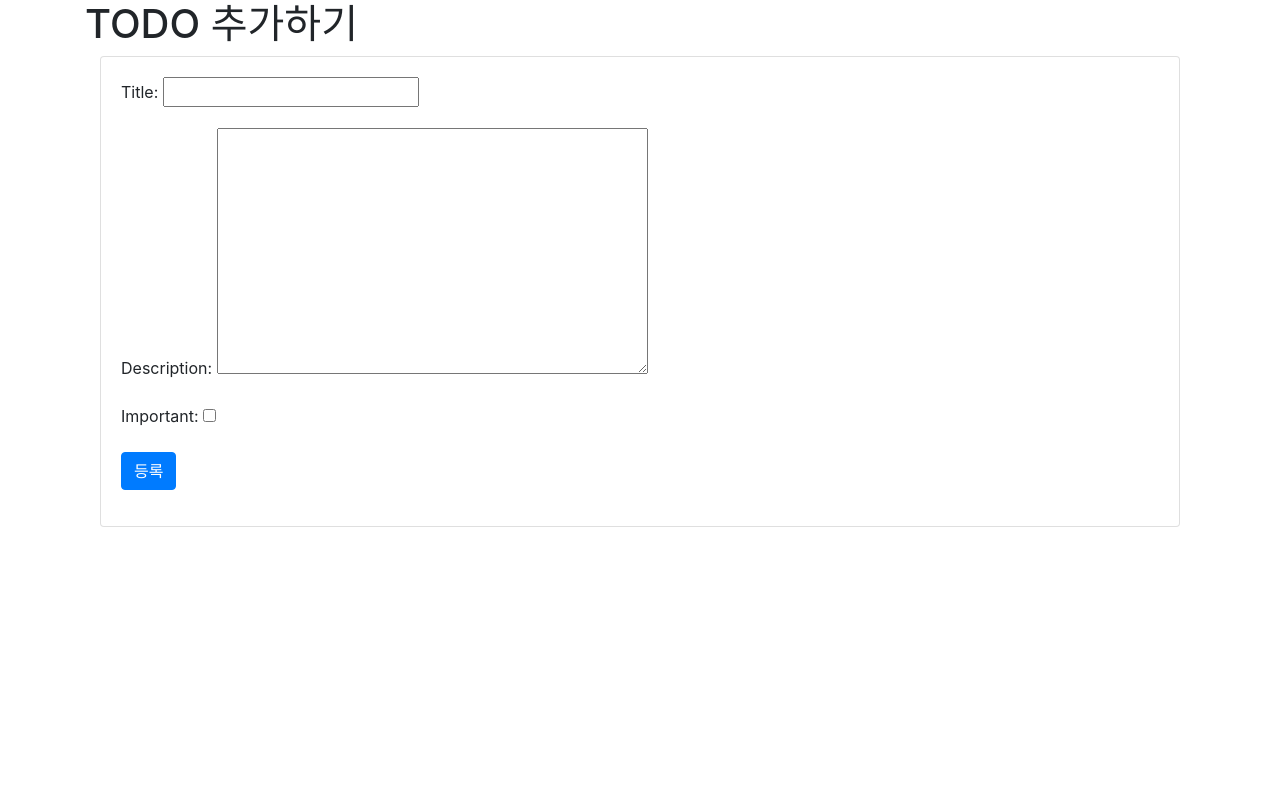
After one commit to onlynyang/Todo-List-Practice, a Django app: page /post/ in a window 1280 px wide. The commit adds this page. Run offline with Django 5.2, Linux system fonts and the light colour scheme; some libraries are stand-ins or nearby versions.

Commit message:
Feat: Todo 생성 기능 구현 post 기능 추가

```diff
--- a/mytodo/todo/forms.py
+++ b/mytodo/todo/forms.py
@@ -0,0 +1,8 @@
+# 입력받는 폼
+from django import forms
+from .models import Todo
+
+class TodoForm(forms.ModelForm):
+    class Meta:
+        model = Todo
+        fields = ('title', 'description', 'important')
--- a/mytodo/todo/models.py
+++ b/mytodo/todo/models.py
@@ -11,7 +11,7 @@ class Todo(models.Model):
     important = models.BooleanField(default=False)
 
     def __str__(self): # 객체가 문자열로 표현될 때 반환할 값을 정의
-        return self.title # title 필드를 반환한다
+        return self.title # title 필드를 반환한다 => 예를들어 관리자 페이지에서 Todo 갳페 목록을 볼 때, title로 표시됨
 
 # CharField
 # 타입: 문자열 (짧은 텍스트)
--- a/mytodo/todo/templates/todo/todo_list.html
+++ b/mytodo/todo/templates/todo/todo_list.html
@@ -12,9 +12,10 @@
     </head>
     <body>
         <div class="container">
+        <!-- 페이지 내용을 컨테이너로 감싸기 -->
             <h1>TODO 목록 앱</h1>
             <p>
-                <a href=""><i class="bi-plus"></i>Add Todo</a>
+                <a href="{% url 'todo_post' %}"><i class="bi-plus"></i>Add Todo</a>
                 <!-- 각 태그마다 class(CSS의 기본 작성 단위)를 작성, class의 이름은 bootstrap이 미리 정의해놓은 값임 -->
                 <a href="" class="btn btn-primary" style="float:right">완료한 TODO 목록</a>
             </p>
--- /dev/null
+++ b/mytodo/todo/templates/todo/todo_post.html
@@ -0,0 +1,28 @@
+<html>
+    <head>
+        <link
+            rel="stylesheet"
+            href="https://maxcdn.bootstrapcdn.com/bootstrap/4.0.0/css/bootstrap.min.css"
+        />
+        <link rel="stylesheet" href="https://cdn.jsdelivr.net/npm/bootstrap-icons@1.7.1/font/bootstrap-icons.css">
+    </head>
+    <body>
+    <div class="container">
+        <h1>TODO 추가하기</h1>
+        <div class="container">
+            <div class="row">
+                <div class="col-md-12">
+                    <div class="card">
+                        <div class="card-body">
+                            <form method="POST">
+                                {% csrf_token %} {{ form.as_p }}
+                                <button type="submit" class="btn btn-primary">등록</button>
+                            </form>
+                        </div>
+                    </div>
+                </div>
+            </div>
+        </div>
+    </div>
+    </body>
+</html>
--- a/mytodo/todo/urls.py
+++ b/mytodo/todo/urls.py
@@ -4,4 +4,5 @@ from . import views
 urlpatterns = [
     path('', views.todo_list, name='todo_list'),
     path('<int:pk>/', views.todo_detail, name='todo_detail'),
+    path('post/', views.todo_post, name='todo_post'),
 ]
--- a/mytodo/todo/views.py
+++ b/mytodo/todo/views.py
@@ -1,11 +1,33 @@
-from django.shortcuts import render, get_object_or_404
+from django.shortcuts import render, redirect
 from .models import Todo
+from .forms import TodoForm
 
 # Create your views here.
-def todo_list(request):
-    todos = Todo.objects.filter(complete = False)
-    return render(request, 'todo/todo_list.html', {'todos': todos})
+def todo_list(request): # request: 사용자의 요청정보를 담는 객체
+    todos = Todo.objects.filter(complete = False) # complete가 Fasle인 모든 Todo 객체를 쿼리(데베에서 데이터를 가져옴)
+    return render(request, 'todo/todo_list.html', {'todos': todos}) # {}: 템플릿에 전달할 변수 이름 / 'todos': 템플릿에서 사용할 변수 이름 / todos: 그 변수가 가리키는 데이터
+    # request: 사용자의 요청 정보를 담고있음
 
 def todo_detail(request, pk):
-    todo = Todo.objects.get(id=pk)
+    todo = Todo.objects.get(id=pk) # 객체의 id(기본키)가 pk와 일치하는지 객체를 검색 / pk는 url에서 추출한 값
     return render(request, 'todo/todo_detail.html', {'todo': todo})
+
+def todo_post(request):
+    if request.method == "POST": # 요청 메소드 확인
+        form = TodoForm(request.POST) # POST로 TodoForm 인스턴스 생성
+        if form.is_valid(): # 유효성 검사
+            todo = form.save(commit=False) # commit=False : 데베에 저장 않고 객체만 생성 -> 추가 데이터 처리 또는 유효성 검사(특정 조건을 만족하지 않으면 저장하지 않고 에러메시지 띄우는 등)
+            todo.save() # 이후 데베에 저장
+            return redirect('todo_list')
+    else:
+        form = TodoForm() # POST요청이 아니면 빈 TodoForm 인스턴스를 생성해서 폼을 초기화 = 폼을 처음 로드할 때
+    return render(request, 'todo/todo_post.html', {'form': form})
+
+
+# request : 요청을 담는 객체 생성
+# request.method: HTTP 요청의 메서드(GET, POST 등)
+# request.GET: HTTP GET 요청으로 전송된 데이터를 담고 있는 딕셔너리
+# request.POST: HTTP POST 요청으로 전송된 데이터를 담고 있는 딕셔너리
+# request.FILES: HTTP POST 요청으로 전송된 파일 데이터를 담고 있는 딕셔너리
+# request.session: 사용자 세션 정보를 담고 있는 세션 객체
+# request.path: 요청한 URL의 경로 부분
```
Also changed, not shown: mytodo/db.sqlite3.
